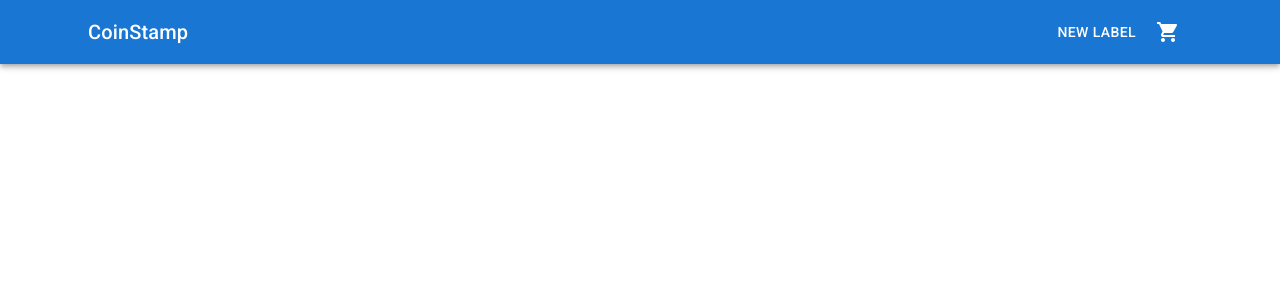
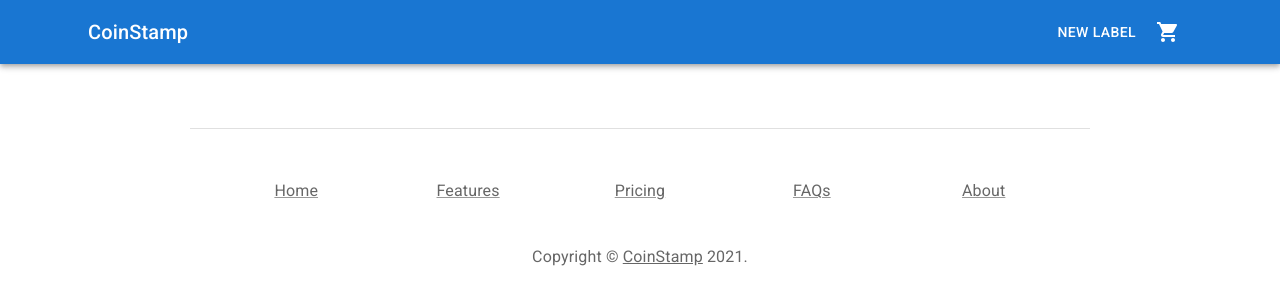
Before and after one commit to xilaluna/coinstamp, a React (Create React App) app in the folder client/: page / in a window 1280 px wide. Shown: the top 304 px of the page. Built offline with nearby package versions, Linux system fonts and the light colour scheme.

Commit message:
[add] theme provider in root and init stamp

```diff
--- a/client/src/App.jsx
+++ b/client/src/App.jsx
@@ -1,14 +1,19 @@
 import React from "react"
 import Navbar from "./components/Navbar/Navbar"
+import Footer from "./components/Footer/Footer"
 import { CssBaseline } from "@mui/material"
+import { createTheme, ThemeProvider } from "@mui/material/styles"
+
+const theme = createTheme()
 
 const App = () => {
   return (
-    <>
+    <ThemeProvider theme={theme}>
       <CssBaseline />
       <Navbar />
       <main></main>
-    </>
+      <Footer />
+    </ThemeProvider>
   )
 }
 
```
Also changed, not shown: client/src/components/Stamp/Stamp.jsx (added, +7 -0 lines).
